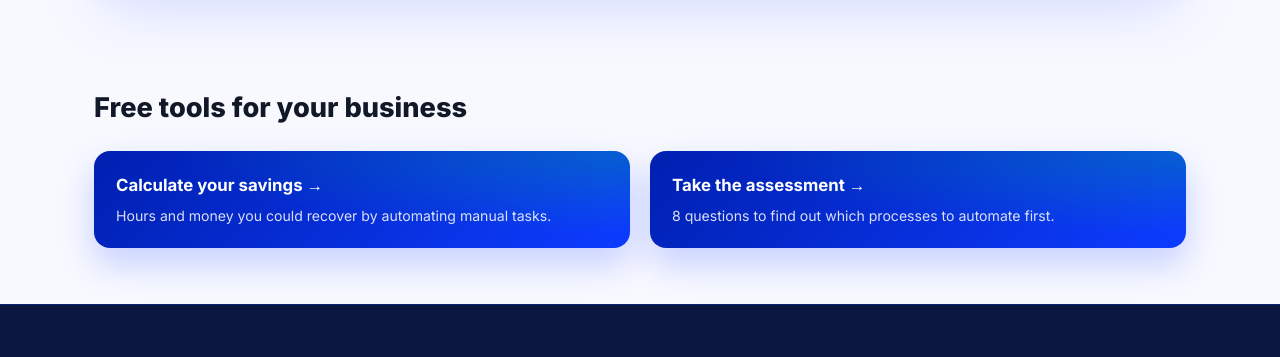
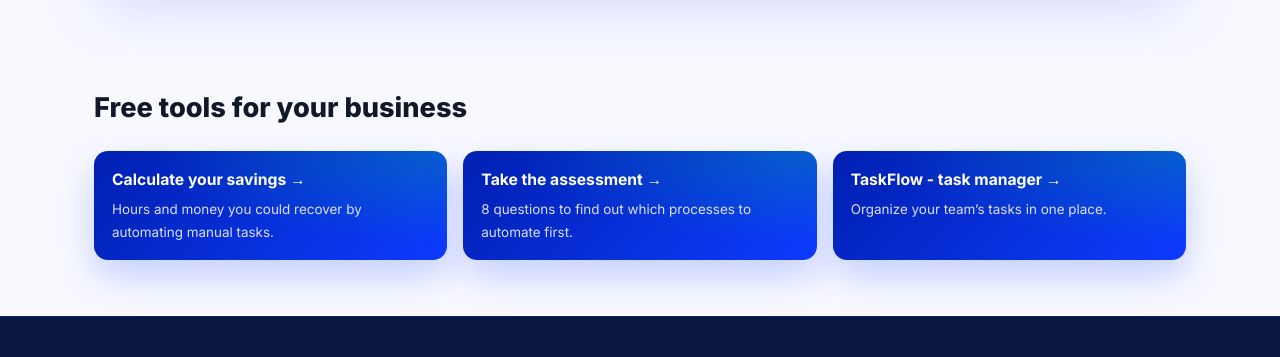
Before and after one commit to WilyerArias77/landing_growing_solutions, a website: page index.html in a window 1280 px wide. Shown: the part 7786-8143 px from the top of the page. Drawn offline with Linux system fonts and the light colour scheme; no server answers.

Commit message:
Herramientas: tarjeta de TaskFlow y tarjetas más compactas
- Nueva tarjeta "TaskFlow - administrador de tareas" que lleva a
  https://app.growingsolutions.online (con traducción al inglés).
- Las tres tarjetas en una fila y más pequeñas (menos relleno y texto).

Co-Authored-By: Claude Opus 5.5 <noreply@anthropic.com>

```diff
--- a/index.html
+++ b/index.html
@@ -824,6 +824,10 @@
           <strong data-i18n="herr.band.diag">Haz el diagnóstico</strong>
           <span data-i18n="herr.band.diagDesc">8 preguntas para saber qué procesos conviene automatizar primero.</span>
         </a>
+        <a class="tool-card fade-in" href="https://app.growingsolutions.online">
+          <strong data-i18n="herr.band.task">TaskFlow - administrador de tareas</strong>
+          <span data-i18n="herr.band.taskDesc">Organiza las tareas de tu equipo en un solo lugar.</span>
+        </a>
       </div>
     </div>
   </section>
--- a/script.js
+++ b/script.js
@@ -183,6 +183,8 @@ const translations = {
         calcDesc: 'Horas y dinero que podrías recuperar automatizando tareas manuales.',
         diag: 'Haz el diagnóstico',
         diagDesc: '8 preguntas para saber qué procesos conviene automatizar primero.',
+        task: 'TaskFlow - administrador de tareas',
+        taskDesc: 'Organiza las tareas de tu equipo en un solo lugar.',
         cta: 'Accede a herramientas gratis para tu empresa'
       }
     },
@@ -397,6 +399,8 @@ const translations = {
         calcDesc: 'Hours and money you could recover by automating manual tasks.',
         diag: 'Take the assessment',
         diagDesc: '8 questions to find out which processes to automate first.',
+        task: 'TaskFlow - task manager',
+        taskDesc: 'Organize your team’s tasks in one place.',
         cta: 'Access free tools for your business'
       }
     },
--- a/styles.css
+++ b/styles.css
@@ -2739,15 +2739,16 @@ section[id] {
 
 .tools-grid {
   display: grid;
-  grid-template-columns: 1fr 1fr;
-  gap: 20px;
+  grid-template-columns: repeat(3, 1fr);
+  gap: 16px;
 }
 
 .tool-card {
   display: grid;
   gap: 4px;
-  padding: 20px 22px;
-  border-radius: 16px;
+  align-content: start;
+  padding: 16px 18px;
+  border-radius: 14px;
   text-decoration: none;
   color: #ffffff;
   background:
@@ -2763,7 +2764,7 @@ section[id] {
 }
 
 .tool-card strong {
-  font-size: 1.05rem;
+  font-size: 0.98rem;
 }
 
 .tool-card strong::after {
@@ -2772,7 +2773,7 @@ section[id] {
 
 .tool-card span {
   color: rgba(255, 255, 255, 0.85);
-  font-size: 0.88rem;
+  font-size: 0.84rem;
 }
 
 .tool-root {
```
